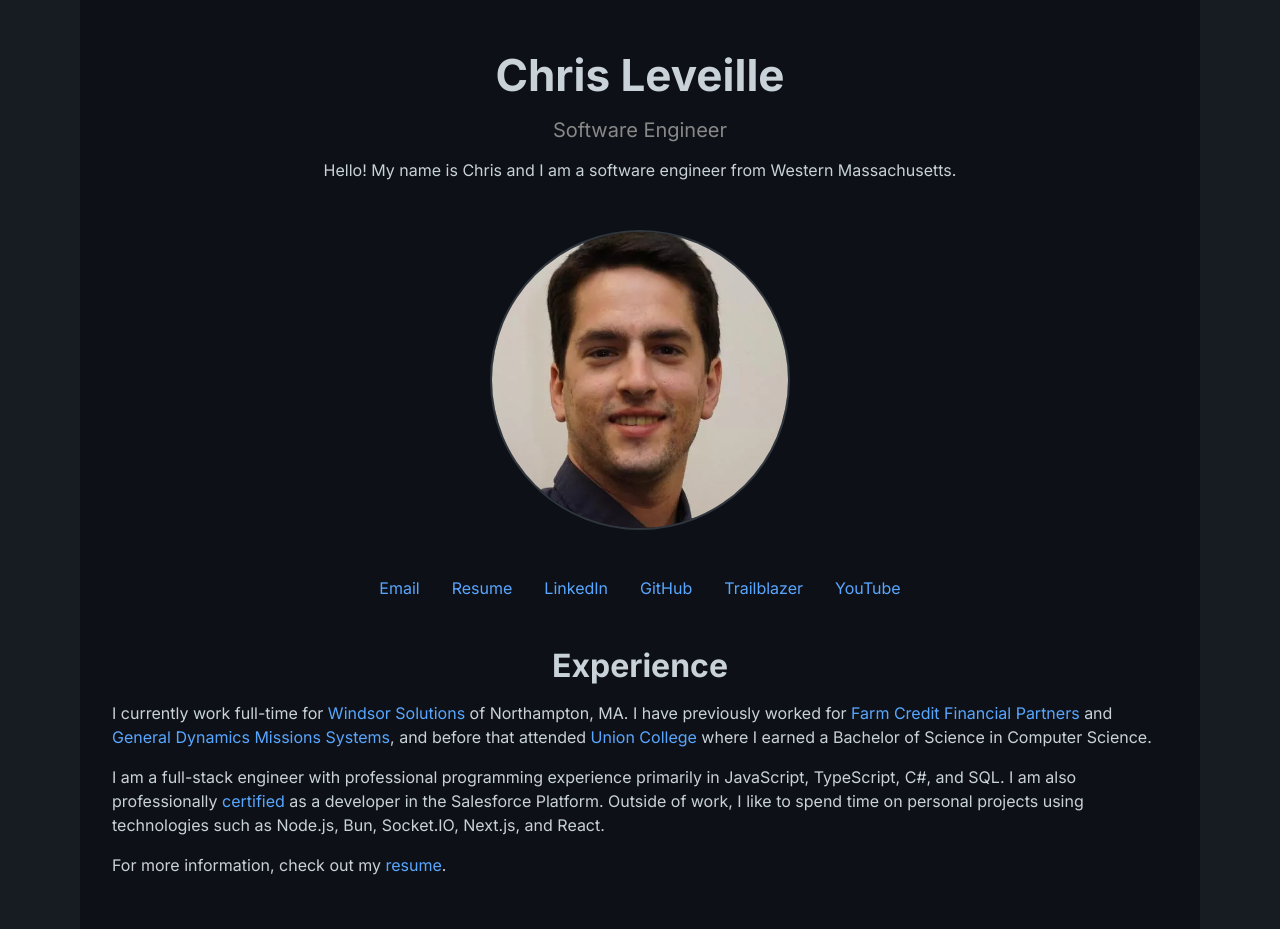
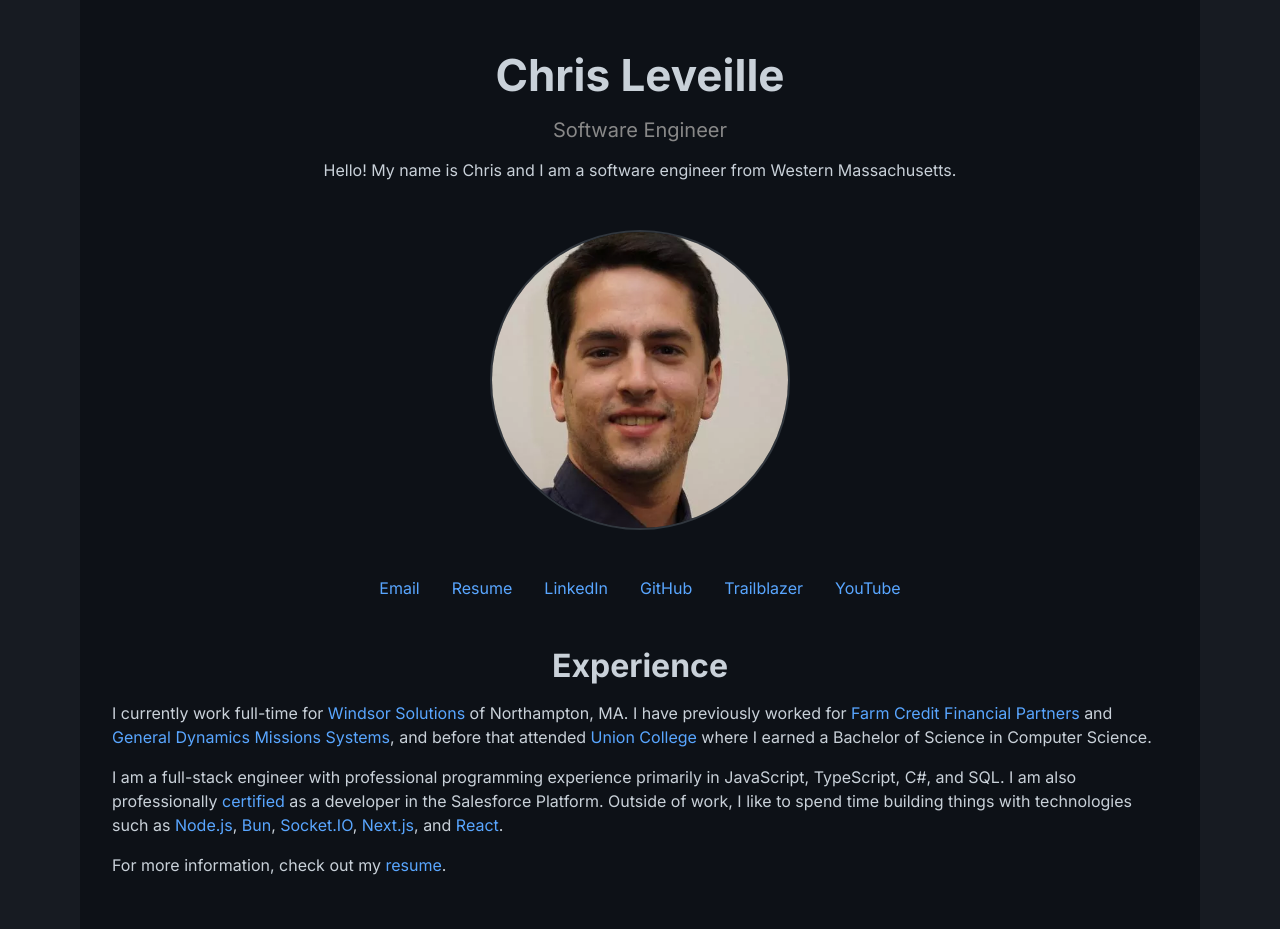
Before and after one commit to cdleveille/cdleveille.net, a Next.js app: page / in a window 1280 px wide. Shown: the top 929 px of the page. Built offline with nearby package versions, Linux system fonts and the light colour scheme.

Commit message:
add technology links

```diff
--- a/src/components/Experience.tsx
+++ b/src/components/Experience.tsx
@@ -31,8 +31,28 @@ export const Experience = () => {
 					<Link href={Href.SF_CERT} newTab>
 						certified
 					</Link>{" "}
-					as a developer in the Salesforce Platform. Outside of work, I like to spend time on personal
-					projects using technologies such as Node.js, Bun, Socket.IO, Next.js, and React.
+					as a developer in the Salesforce Platform. Outside of work, I like to spend time building things
+					with technologies such as{" "}
+					<Link href="https://nodejs.org" newTab>
+						Node.js
+					</Link>
+					,{" "}
+					<Link href="https://bun.sh" newTab>
+						Bun
+					</Link>
+					,{" "}
+					<Link href="https://socket.io" newTab>
+						Socket.IO
+					</Link>
+					,{" "}
+					<Link href="https://nextjs.org" newTab>
+						Next.js
+					</Link>
+					, and{" "}
+					<Link href="https://react.dev" newTab>
+						React
+					</Link>
+					.
 				</p>
 				<p>
 					For more information, check out my <Link href={Route.RESUME}>resume</Link>.
```
